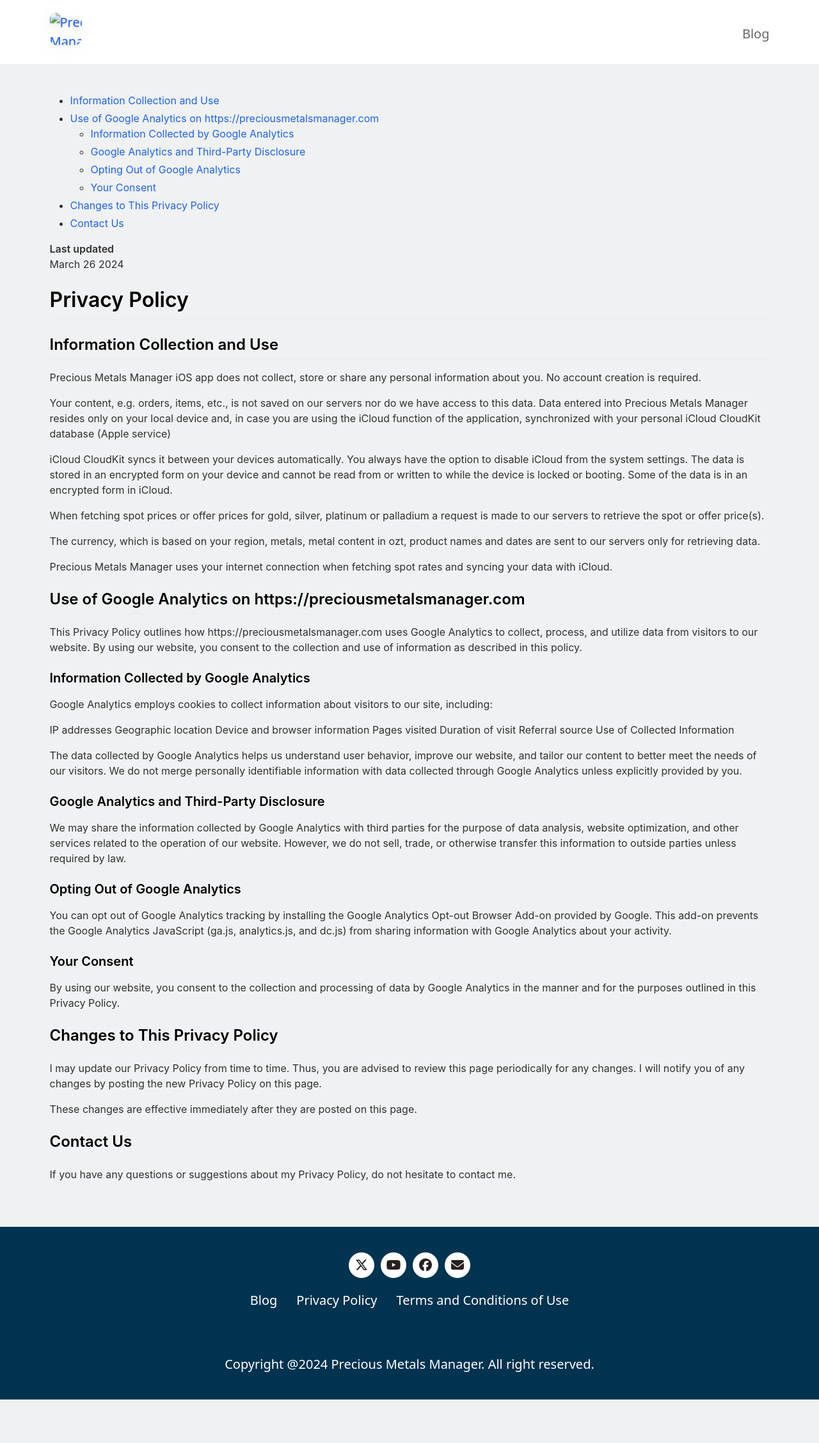
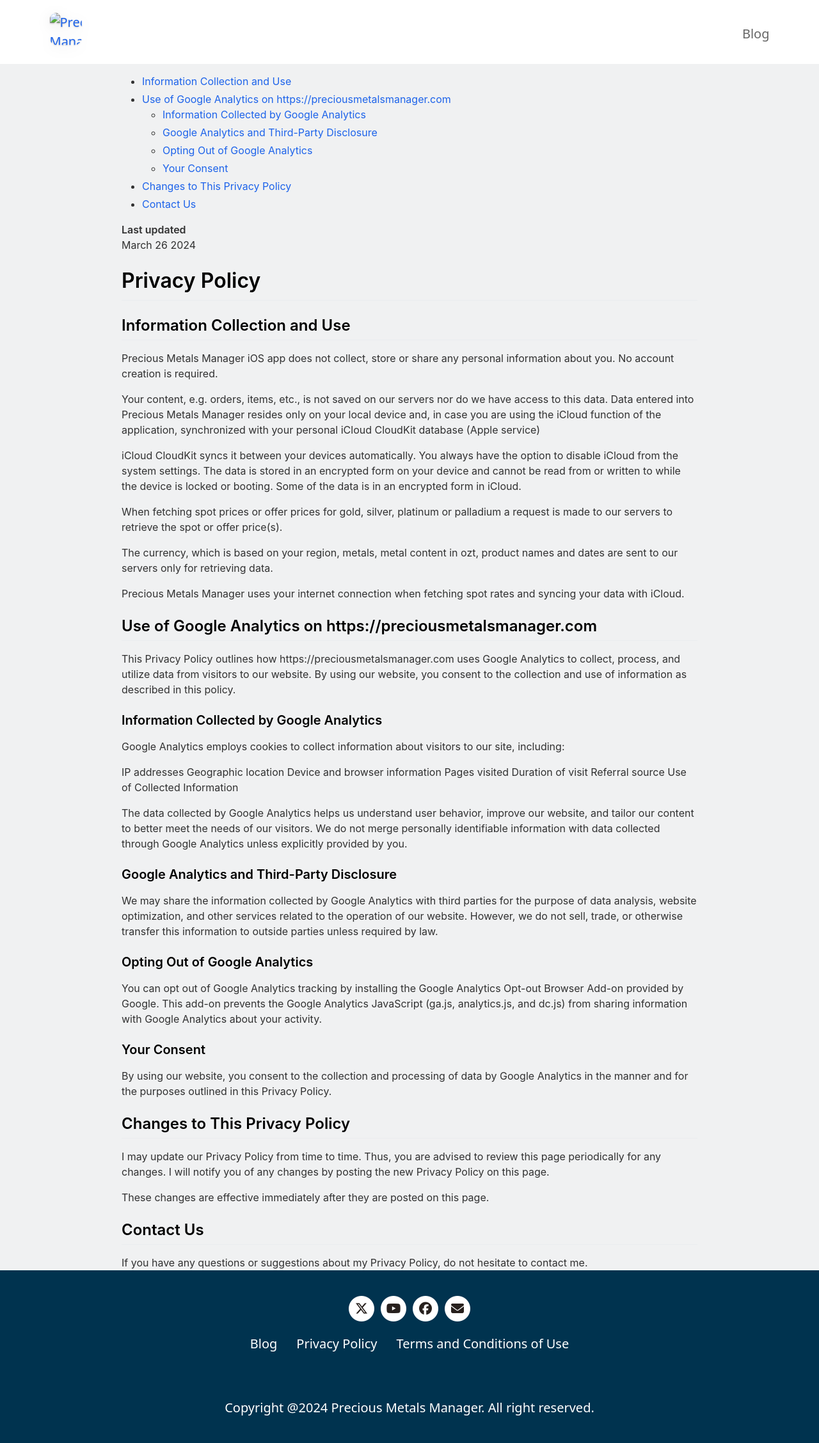
Before and after one commit to Precious-Metals-Manager/precious-metals-manager-landing-page, a Jekyll site: the page built from _pages/privacypolicy.md, in a window 1280 px wide. Shown: the whole page at 64% size. Built offline with Jekyll 4.4.1, drawn with Linux system fonts in a browser that asks for light colours; cached includes are drawn as plain includes; nearby versions of some CDN libraries; before the commit the page ends 2188 px from its top, so only the background shows below that.

Commit message:
Improve margins

```diff
--- a/assets/css/_sass/layout.scss
+++ b/assets/css/_sass/layout.scss
@@ -54,6 +54,8 @@
 	margin-top: 30px;
 	margin-bottom: 70px;
 	grid-column: 3/11;
+	margin: auto;
+	max-width: 900px;
 }
 
 @media only screen and (max-width: 600px) {
```
